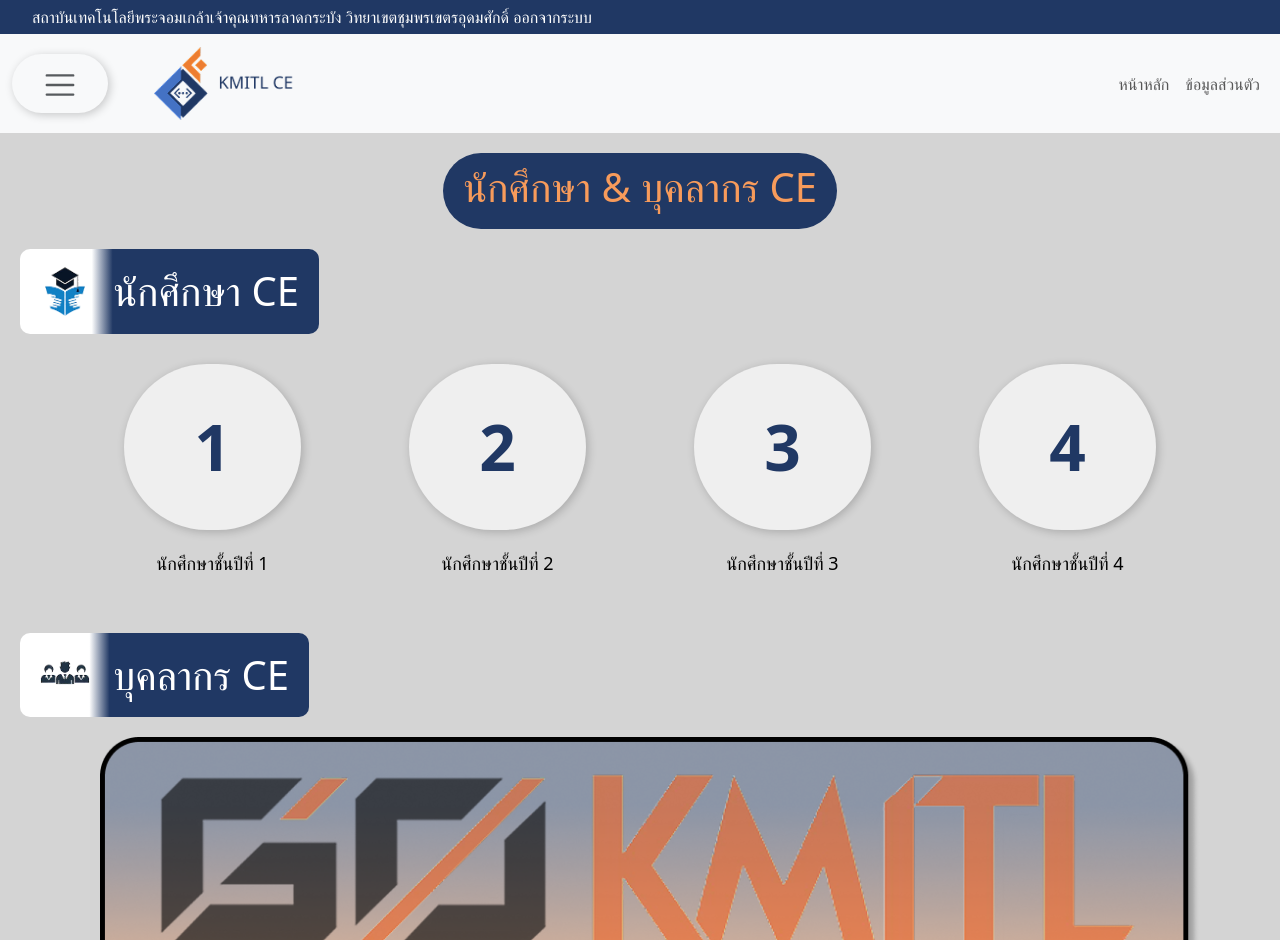
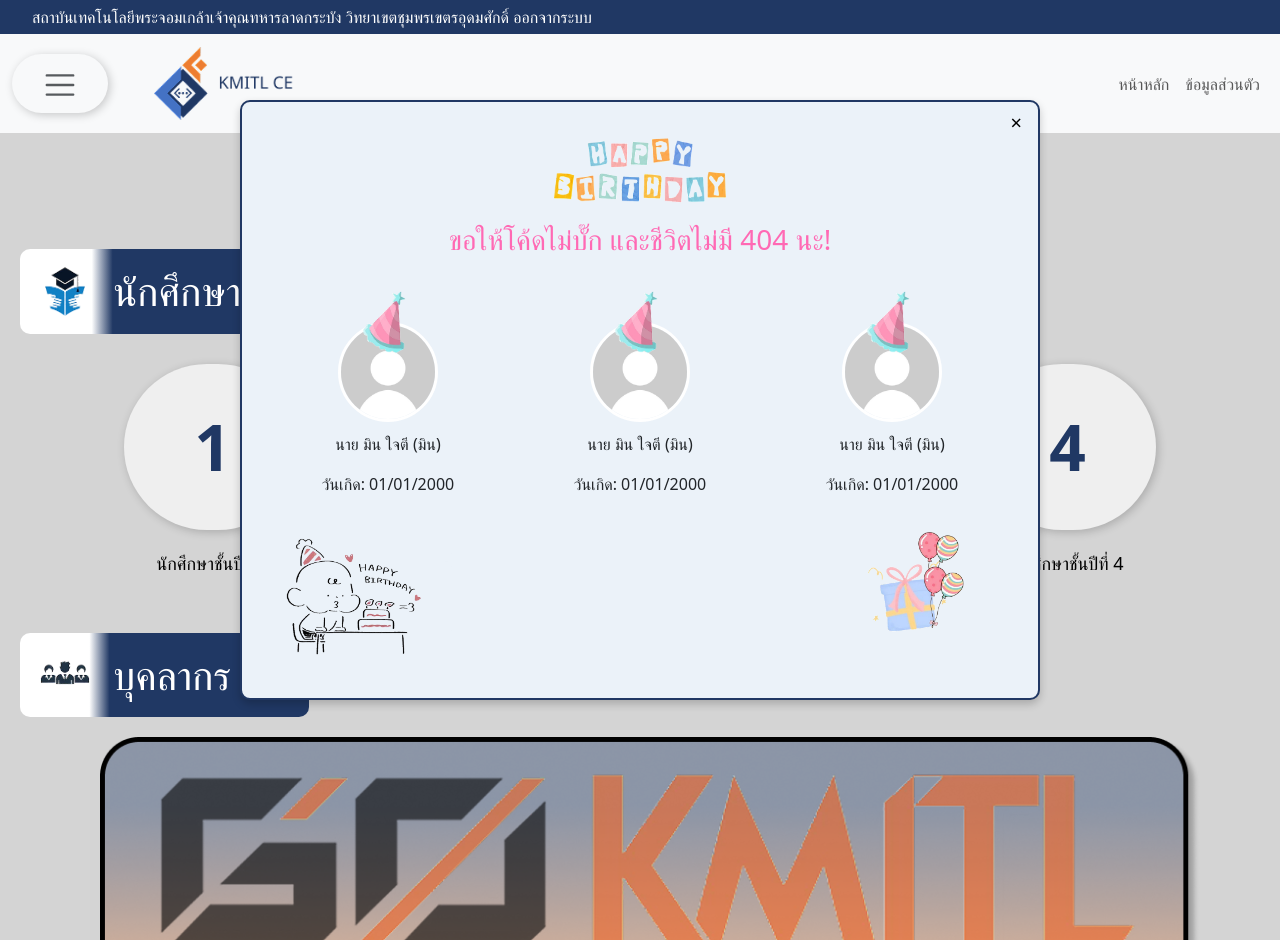
Before and after one commit to MONOSUKi/In, a PHP site: page /home.php in a window 1280 px wide. Shown: the top 940 px of the page. Run offline with PHP 8.4, Linux system fonts and the light colour scheme; the visitor is signed in with stand-in values (Sample User, id 1); data that the repository does not hold is empty.

Commit message:
เพิ่มpopup

```diff
--- a/php/src/home.css
+++ b/php/src/home.css
@@ -248,3 +248,90 @@
     align-items: center;
     text-align: center;
 }
+
+
+.popup-hbd {
+    position: fixed;
+    top: 50%;
+    left: 50%;
+    transform: translate(-50%, -50%);
+    background-color: #fff;
+    border-radius: 10px;
+    box-shadow: 0 4px 8px rgba(0, 0, 0, 0.2);
+    z-index: 1000;
+    width: 800px;
+    height: 600px;
+    text-align: center;
+    padding: 20px;
+    background-color: #EBF2F9;
+    border: 2px solid #203864;
+  }
+
+  .logo5 {
+    width: 180px; /* ปรับขนาดกว้าง */
+    height: auto; /* ให้ปรับสูงอัตโนมัติตามอัตราส่วน */
+    max-width: 100%; /* ป้องกันไม่ให้รูปใหญ่เกินขอบของ popup */
+}
+
+.image-wrapper {
+    position: relative;
+    display: inline-block;
+}
+
+.pink {
+    position: absolute;
+    top: -40px; /* ปรับให้สูงขึ้น */
+    right: 30px; /* ชิดขวา */
+    width: 80px; /* ปรับขนาดตามต้องการ */
+    height: auto;
+    z-index: 2; /* ให้อยู่เหนือ pro.jpg */
+}
+
+
+
+.logo2 {
+    width: 100px;
+    height: 100px;
+    border-radius: 50%;
+    object-fit: cover;
+    border: 3px solid white;
+    z-index: 1;
+}
+
+
+  .popup-content h3 {
+    color: #ff69b4;
+    margin-bottom: 35px; /* ปรับค่าตามต้องการ */
+  }
+
+  .popup-content p {
+    font-size: 16px;
+    margin-top: 10px;
+  }
+
+  .close-btn {
+    position: absolute;
+    top: 5px;
+    right: 10px;
+    background: none;
+    border: none;
+    font-size: 20px;
+    cursor: pointer;
+  }
+
+  .close-btn:hover {
+    color: #888;
+  }
+  .cake {
+    position: absolute;
+    bottom: 10px; /* ให้รูปเค้กอยู่ต่ำสุด */
+    left: 10px;   /* ให้รูปเค้กอยู่ชิดซ้าย */
+    width: 200px; /* ปรับขนาดตามต้องการ */
+}
+
+.cake2 {
+    position: absolute;
+    bottom: 10px; /* ให้รูปกล่องอยู่ต่ำสุด */
+    right: 10px;  /* ให้รูปกล่องอยู่ชิดขวา */
+    width: 200px; /* ปรับขนาดตามต้องการ */
+}
--- a/php/src/home.php
+++ b/php/src/home.php
@@ -119,6 +119,52 @@
         <button type="button" class="btn rounded-pill btn-light" onclick="window.location.href='/teacher.php'">Personnel CE</button>
     </div>
 
+    <!-- Popup HBD -->
+    <div class="popup-hbd">
+        <div class="popup-content">
+            <button class="close-btn" onclick="closePopup()">×</button>
+            <img src="assets/images/hbd.png" alt="Logo" class="logo5">
+            <h3>ขอให้โค้ดไม่บั๊ก และชีวิตไม่มี 404 นะ!</h3>
+
+            <div class="container text-center">
+                <div class="row">
+                    <div class="col">
+                        <div class="image-wrapper">
+                            <img src="assets/images/pink.png" alt="Pink" class="pink">
+                            <img src="assets/images/pro.jpg" alt="Profile" class="logo2">
+                            <p>นาย มิน ใจตี (มิน)</p>
+                            <p>วันเกิด: 01/01/2000</p>
+                        </div>
+                    </div>
+                    <div class="col">
+                        <div class="image-wrapper">
+                            <img src="assets/images/pink.png" alt="Pink" class="pink">
+                            <img src="assets/images/pro.jpg" alt="Profile" class="logo2">
+                            <p>นาย มิน ใจตี (มิน)</p>
+                            <p>วันเกิด: 01/01/2000</p>
+                        </div>
+                    </div>
+                    <div class="col">
+                        <div class="image-wrapper">
+                            <img src="assets/images/pink.png" alt="Pink" class="pink">
+                            <img src="assets/images/pro.jpg" alt="Profile" class="logo2">
+                            <p>นาย มิน ใจตี (มิน)</p>
+                            <p>วันเกิด: 01/01/2000</p>
+                        </div>
+                    </div>
+                </div>
+            </div>
+            <img src="assets/images/cake.png" alt="Cake" class="cake">
+            <img src="assets/images/box.png" alt="Box" class="cake2">
+        </div>
+    </div>
+
+    <script>
+        function closePopup() {
+            document.querySelector('.popup-hbd').style.display = 'none';
+        }
+    </script>
+
     <footer class="footer" style="background-color: #203864;">
         <div class="container p-4">
             <!-- First row for links -->
@@ -156,4 +202,5 @@
     </footer>
     <script src="https://cdn.jsdelivr.net/npm/bootstrap@5.3.3/dist/js/bootstrap.bundle.min.js"></script>
 </body>
+
 </html>
```
Lines whose indentation alone changed are shown as unchanged.
